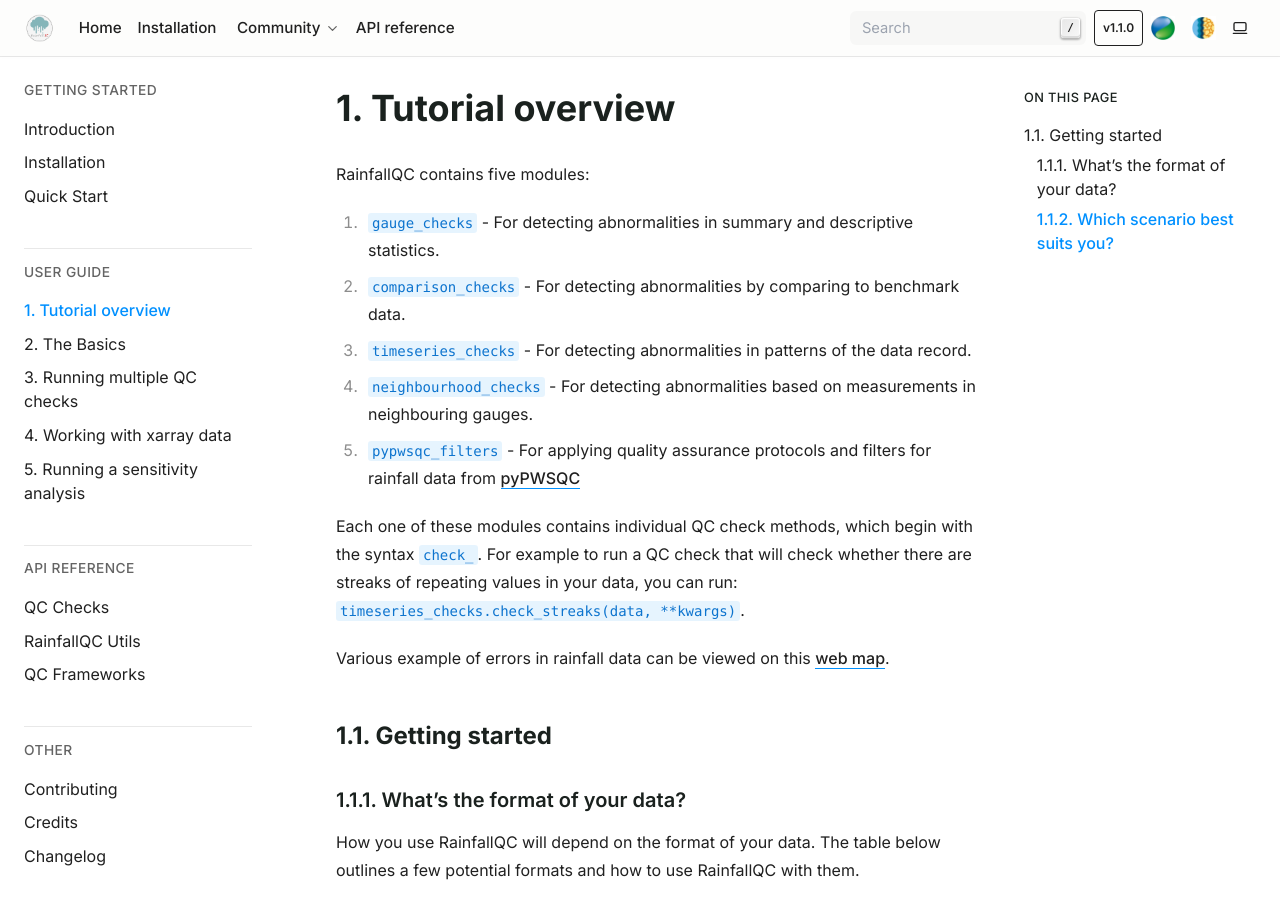
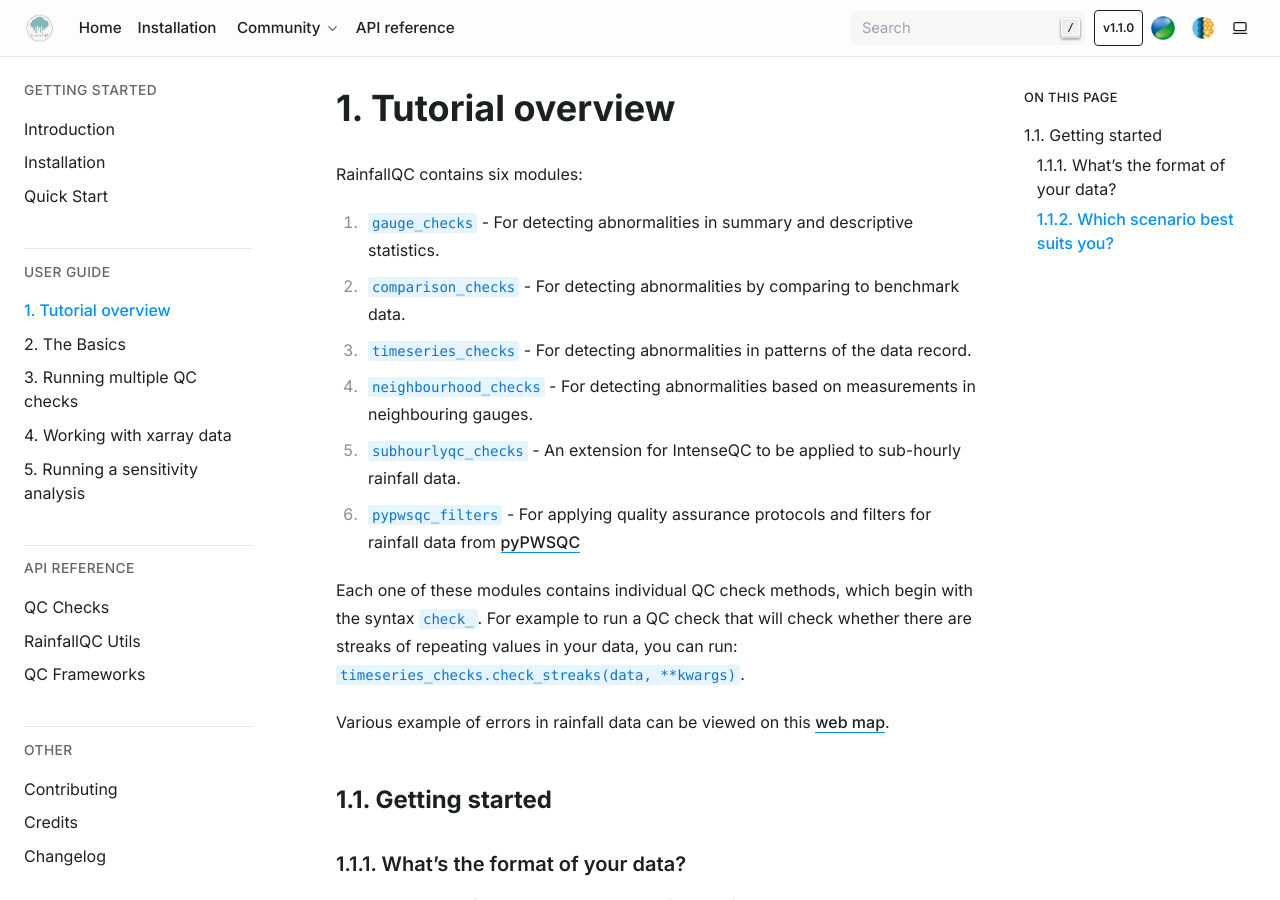
Before and after one commit to NERC-CEH/RainfallQC, a Sphinx documentation site: the page built from docs/source/tutorials/overview.rst, in a window 1280 px wide and 900 px high. Built offline with Sphinx 7.4.7, drawn with Linux system fonts in a browser that asks for light colours.

Commit message:
add subhourlyqc mention to tutorials

```diff
--- a/docs/source/tutorials/overview.rst
+++ b/docs/source/tutorials/overview.rst
@@ -2,13 +2,14 @@
 Tutorial overview
 =================
 
-RainfallQC contains five modules:
+RainfallQC contains six modules:
 
 1. ``gauge_checks`` - For detecting abnormalities in summary and descriptive statistics.
 2. ``comparison_checks`` - For detecting abnormalities by comparing to benchmark data.
 3. ``timeseries_checks`` - For detecting abnormalities in patterns of the data record.
 4. ``neighbourhood_checks`` - For detecting abnormalities based on measurements in neighbouring gauges.
-5. ``pypwsqc_filters`` - For applying quality assurance protocols and filters for rainfall data from `pyPWSQC <https://pypwsqc.readthedocs.io/en/latest/index.html>`_
+5. ``subhourlyqc_checks`` - An extension for IntenseQC to be applied to sub-hourly rainfall data.
+6. ``pypwsqc_filters`` - For applying quality assurance protocols and filters for rainfall data from `pyPWSQC <https://pypwsqc.readthedocs.io/en/latest/index.html>`_
 
 
 Each one of these modules contains individual QC check methods, which begin with the syntax ``check_``.
```
